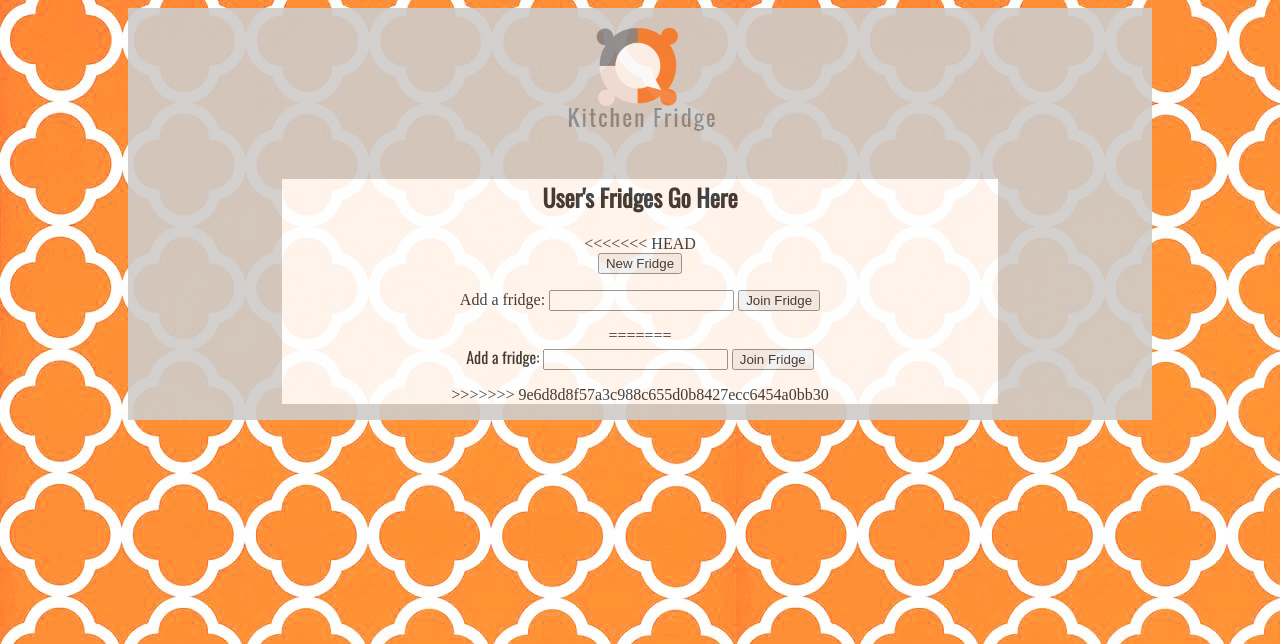
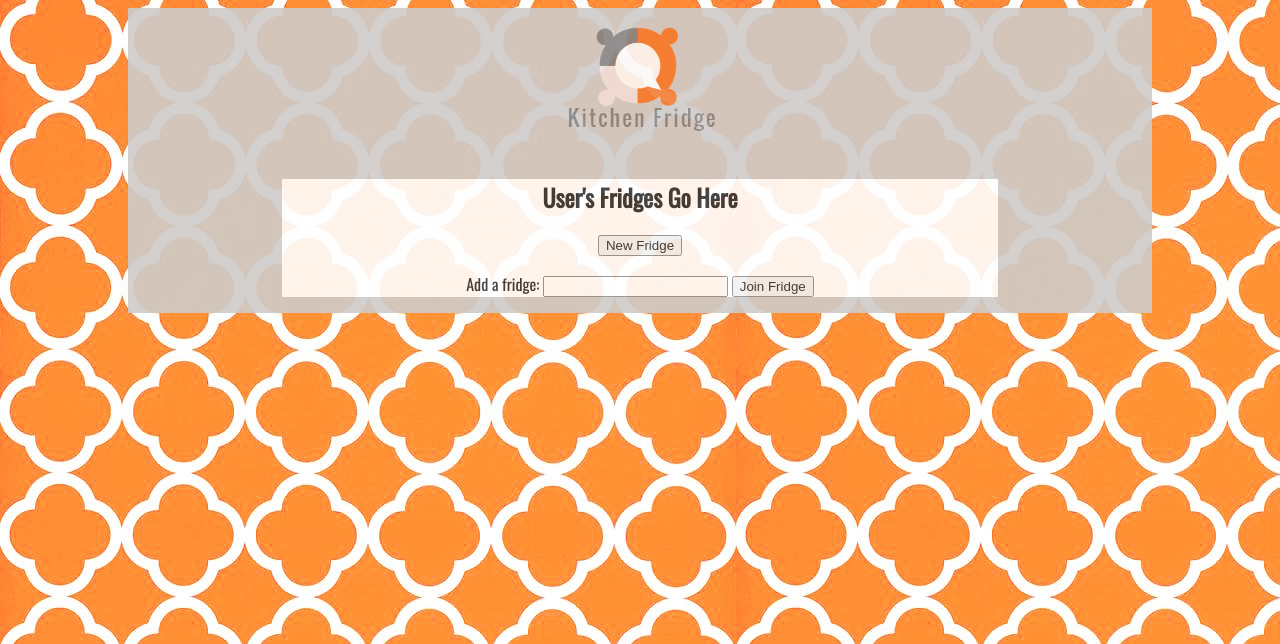
Before and after one commit to Geronimo213/KitchenFridge, a Python web app: template templates/fridgeHome.html in a window 1280 px wide. Shown: the top 644 px of the page. Run offline with Jinja, Linux system fonts and the light colour scheme; the template is opened without the code that fills it, so the values that code supplies are empty.

Commit message:
fixed my fridges page

```diff
--- a/templates/fridgeHome.html
+++ b/templates/fridgeHome.html
@@ -8,24 +8,17 @@
       <img src="/styles/logo.png" id="fridgehomelogo">
       <div id="pickfridge">
         <h2> User's Fridges Go Here </h2>
-<<<<<<< HEAD
 
         <form method="get" action="/newFridge">
             <input type="submit" value="New Fridge">
         </form>
 
-        <form method="post" action="/fridgeHome">
-          Add a fridge: <input type="text" name="join_fridge">
-          <input type="submit" value="Join Fridge">
-        </form>
 
-=======
         <form method="post" action="/fridgeHome" style="font-family: 'Oswald', sans-serif">
           Add a fridge: <input type="text" name="join_fridge">
           <input type="submit" value="Join Fridge">
         </form>
 
->>>>>>> 9e6d8d8f57a3c988c655d0b8427ecc6454a0bb30
         <ul>
           {% for fridge in fridges_list:%}
               <li><a href="/Fridge?fridge={{fridge}}">{{fridge}}</a></li>
```
